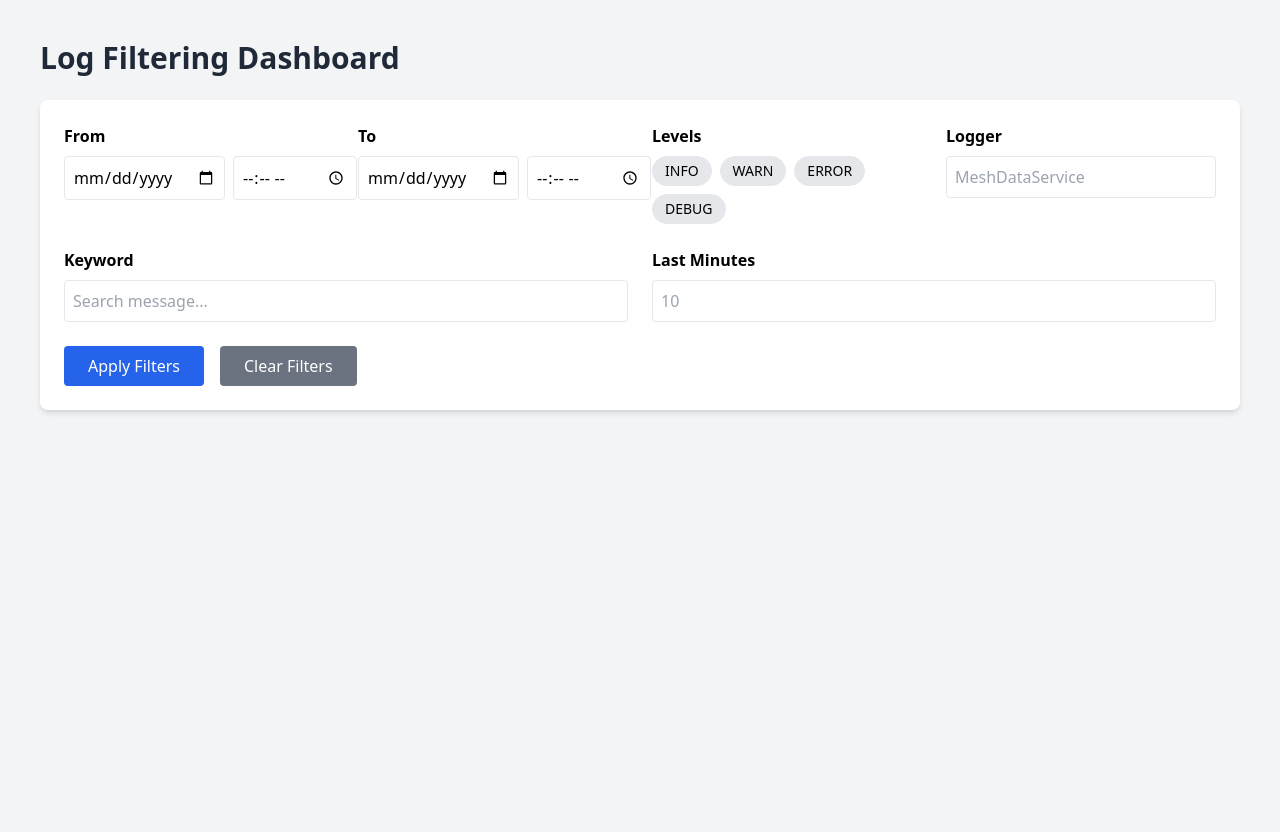
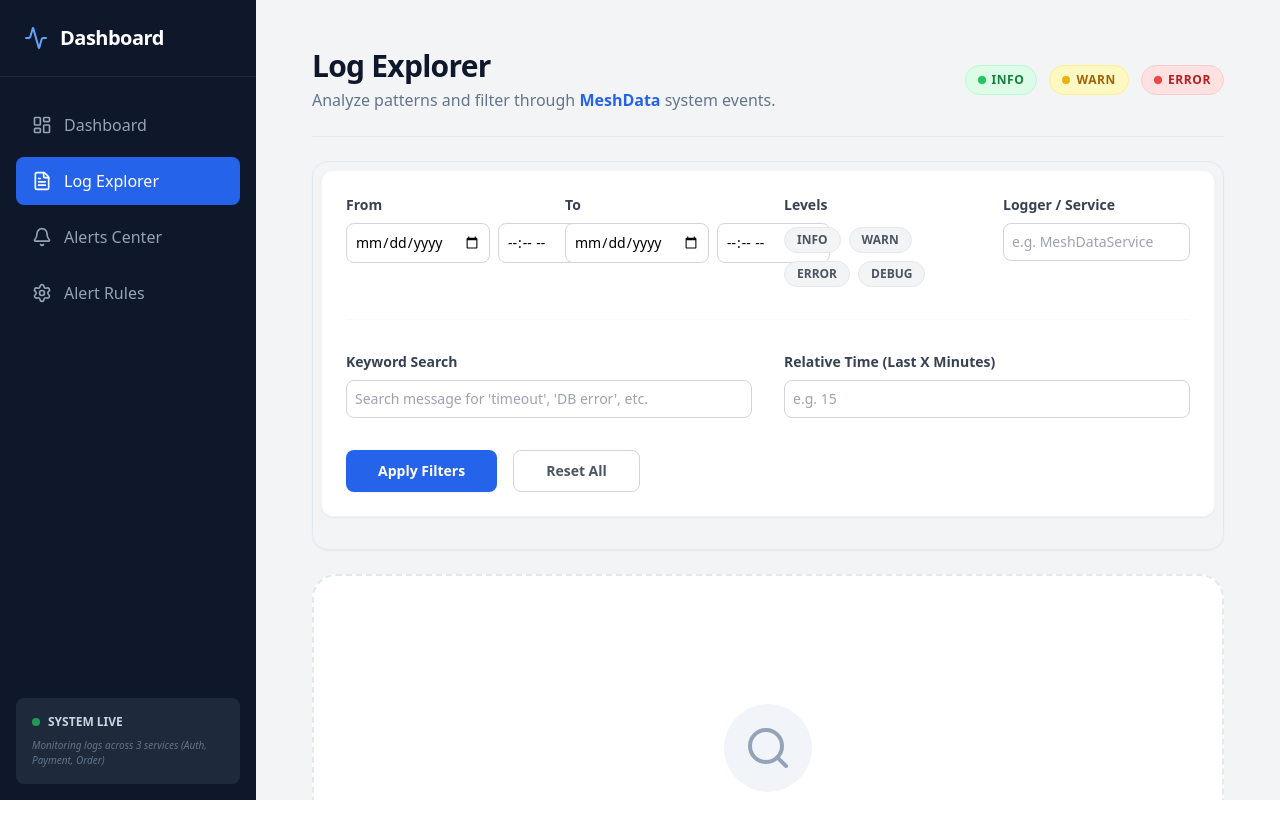
Before and after one commit to hiralkjain/Group10_NT, a React (Vite) app in the folder frontend/: page /filters in a window 1280 px wide. After the commit the page ends 800 px from the top, so only its background shows below. Built offline with nearby package versions, Linux system fonts and the light colour scheme.

Commit message:
add sidebar panel
also connect dashboard and log filtering page

```diff
--- a/frontend/package.json
+++ b/frontend/package.json
@@ -10,6 +10,7 @@
   },
   "dependencies": {
     "axios": "^1.13.5",
+    "lucide-react": "^0.575.0",
     "react": "^18.2.0",
     "react-dom": "^18.2.0",
     "react-router-dom": "^6.22.0"
--- a/frontend/src/components/FilterForm.tsx
+++ b/frontend/src/components/FilterForm.tsx
@@ -1,179 +1,3 @@
-// import { useState } from "react";
-
-// interface Props {
-//   onFilter: (filters: any) => void;
-// }
-
-// const FilterForm = ({ onFilter }: Props) => {
-//   const [levels, setLevels] = useState<string[]>([]);
-//   const [keyword, setKeyword] = useState("");
-//   const [logger, setLogger] = useState("");
-//   const [lastMinutes, setLastMinutes] = useState<number | "">("");
-//   const [fromDate, setFromDate] = useState("");
-//   const [fromTime, setFromTime] = useState("");
-//   const [toDate, setToDate] = useState("");
-//   const [toTime, setToTime] = useState("");
-//   //   const handleSubmit = (e: React.FormEvent) => {
-//   //     e.preventDefault();
-
-//   //     onFilter({
-//   //       levels: levels.length > 0 ? levels : undefined,
-//   //       message_keyword: keyword || undefined,
-//   //       logger_contains: logger || undefined,
-//   //       last_minutes: lastMinutes || undefined,
-//   //     });
-//   //   };
-
-//   const handleSubmit = (e: React.FormEvent) => {
-//     e.preventDefault();
-
-//     let start_datetime = undefined;
-//     let end_datetime = undefined;
-
-//     if (fromDate && fromTime) {
-//       start_datetime = `${fromDate}T${fromTime}:00`;
-//     }
-
-//     if (toDate && toTime) {
-//       end_datetime = `${toDate}T${toTime}:00`;
-//     }
-
-//     onFilter({
-//       levels: levels.length > 0 ? levels : undefined,
-//       message_keyword: keyword || undefined,
-//       logger_contains: logger || undefined,
-//       last_minutes: lastMinutes || undefined,
-//       start_datetime,
-//       end_datetime,
-//     });
-//   };
-
-//   const toggleLevel = (level: string) => {
-//     setLevels((prev) =>
-//       prev.includes(level) ? prev.filter((l) => l !== level) : [...prev, level],
-//     );
-//   };
-//   const isDateSelected = (fromDate && fromTime) || (toDate && toTime);
-
-//   return (
-//     <form
-//       onSubmit={handleSubmit}
-//       className="bg-white p-6 rounded-lg shadow-md mb-6"
-//     >
-//       {/* ROW 1 */}
-//       <div className="grid grid-cols-1 md:grid-cols-4 gap-6">
-//         {/* From */}
-//         <div>
-//           <label className="font-semibold">From</label>
-//           <div className="flex gap-2 mt-2">
-//             <input
-//               type="date"
-//               value={fromDate}
-//               onChange={(e) => setFromDate(e.target.value)}
-//               className="p-2 border rounded w-full"
-//             />
-//             <input
-//               type="time"
-//               value={fromTime}
-//               onChange={(e) => setFromTime(e.target.value)}
-//               className="p-2 border rounded w-full"
-//             />
-//           </div>
-//         </div>
-
-//         {/* To */}
-//         <div>
-//           <label className="font-semibold">To</label>
-//           <div className="flex gap-2 mt-2">
-//             <input
-//               type="date"
-//               value={toDate}
-//               onChange={(e) => setToDate(e.target.value)}
-//               className="p-2 border rounded w-full"
-//             />
-//             <input
-//               type="time"
-//               value={toTime}
-//               onChange={(e) => setToTime(e.target.value)}
-//               className="p-2 border rounded w-full"
-//             />
-//           </div>
-//         </div>
-
-//         {/* Levels */}
-//         <div>
-//           <label className="font-semibold">Levels</label>
-//           <div className="flex gap-2 mt-2 flex-wrap">
-//             {["INFO", "WARN", "ERROR", "DEBUG"].map((level) => (
-//               <button
-//                 type="button"
-//                 key={level}
-//                 onClick={() => toggleLevel(level)}
-//                 className={`px-3 py-1 rounded-full text-sm border ${
-//                   levels.includes(level)
-//                     ? "bg-blue-600 text-white"
-//                     : "bg-gray-200"
-//                 }`}
-//               >
-//                 {level}
-//               </button>
-//             ))}
-//           </div>
-//         </div>
-
-//         {/* Logger */}
-//         <div>
-//           <label className="font-semibold">Logger</label>
-//           <input
-//             type="text"
-//             value={logger}
-//             onChange={(e) => setLogger(e.target.value)}
-//             className="mt-2 w-full p-2 border rounded"
-//             placeholder="MeshDataService"
-//           />
-//         </div>
-//       </div>
-
-//       <div className="grid grid-cols-1 md:grid-cols-2 gap-6 mt-6">
-//         <div>
-//           <label className="font-semibold">Keyword</label>
-//           <input
-//             type="text"
-//             value={keyword}
-//             onChange={(e) => setKeyword(e.target.value)}
-//             className="mt-2 w-full p-2 border rounded"
-//             placeholder="Search message..."
-//           />
-//         </div>
-
-//         {/* Last Minutes */}
-//         <div>
-//           <label className="font-semibold">Last Minutes</label>
-//           <input
-//             type="number"
-//             value={lastMinutes}
-//             disabled={isDateSelected}
-//             onChange={(e) => setLastMinutes(Number(e.target.value))}
-//             className={`mt-2 w-full p-2 border rounded ${
-//               isDateSelected ? "bg-gray-200 cursor-not-allowed" : ""
-//             }`}
-//             placeholder="10"
-//           />
-//         </div>
-//       </div>
-
-//       <button
-//         type="submit"
-//         className="mt-6 bg-blue-600 text-white px-6 py-2 rounded hover:bg-blue-700"
-//       >
-//         Apply Filters
-//       </button>
-//     </form>
-//   );
-// };
-
-// export default FilterForm;
-
 import { useState } from "react";
 
 interface Props {
@@ -234,61 +58,73 @@ const FilterForm = ({ onFilter }: Props) => {
     onFilter({});
   };
 
+  // Helper for level colors matching your dashboard
+  const getLevelClass = (level: string, active: boolean) => {
+    if (!active) return "bg-gray-100 text-gray-600 border-gray-200 hover:bg-gray-200";
+    switch (level) {
+      case "ERROR": return "bg-red-600 text-white border-red-700";
+      case "WARN":  return "bg-yellow-500 text-white border-yellow-600";
+      case "INFO":  return "bg-green-600 text-white border-green-700";
+      default:      return "bg-blue-600 text-white border-blue-700";
+    }
+  };
+
   return (
     <form
       onSubmit={handleSubmit}
-      className="bg-white p-6 rounded-lg shadow-md mb-6"
+      className="bg-white p-6 rounded-xl shadow-sm border border-gray-100 mb-6"
     >
-      <div className="grid grid-cols-1 md:grid-cols-4 gap-6">
-        <div>
-          <label className="font-semibold">From</label>
-          <div className="flex gap-2 mt-2">
+      {/* ROW 1: Date and Service Filters */}
+      <div className="grid grid-cols-1 sm:grid-cols-2 xl:grid-cols-4 gap-8">
+
+        {/* From Date/Time */}
+        <div className="flex flex-col space-y-2">
+          <label className="text-sm font-bold text-gray-700">From</label>
+          <div className="flex flex-col lg:flex-row gap-2">
             <input
               type="date"
               value={fromDate}
               onChange={(e) => setFromDate(e.target.value)}
-              className="p-2 border rounded w-full"
+              className="p-2 border border-gray-300 rounded-lg text-sm w-full focus:ring-2 focus:ring-blue-500 outline-none"
             />
             <input
               type="time"
               value={fromTime}
               onChange={(e) => setFromTime(e.target.value)}
-              className="p-2 border rounded w-full"
+              className="p-2 border border-gray-300 rounded-lg text-sm w-full focus:ring-2 focus:ring-blue-500 outline-none"
             />
           </div>
         </div>
 
-        <div>
-          <label className="font-semibold">To</label>
-          <div className="flex gap-2 mt-2">
+        {/* To Date/Time */}
+        <div className="flex flex-col space-y-2">
+          <label className="text-sm font-bold text-gray-700">To</label>
+          <div className="flex flex-col lg:flex-row gap-2">
             <input
               type="date"
               value={toDate}
               onChange={(e) => setToDate(e.target.value)}
-              className="p-2 border rounded w-full"
+              className="p-2 border border-gray-300 rounded-lg text-sm w-full focus:ring-2 focus:ring-blue-500 outline-none"
             />
             <input
               type="time"
               value={toTime}
               onChange={(e) => setToTime(e.target.value)}
-              className="p-2 border rounded w-full"
+              className="p-2 border border-gray-300 rounded-lg text-sm w-full focus:ring-2 focus:ring-blue-500 outline-none"
             />
           </div>
         </div>
 
-        <div>
-          <label className="font-semibold">Levels</label>
-          <div className="flex gap-2 mt-2 flex-wrap">
+        {/* Levels Section */}
+        <div className="flex flex-col space-y-2">
+          <label className="text-sm font-bold text-gray-700">Levels</label>
+          <div className="flex gap-2 flex-wrap pt-1">
             {["INFO", "WARN", "ERROR", "DEBUG"].map((level) => (
               <button
                 type="button"
                 key={level}
                 onClick={() => toggleLevel(level)}
-                className={`px-3 py-1 rounded-full text-sm border ${
-                  levels.includes(level)
-                    ? "bg-blue-600 text-white"
-                    : "bg-gray-200"
-                }`}
+                className={`px-3 py-1 rounded-full text-xs font-bold border transition-colors ${getLevelClass(level, levels.includes(level))}`}
               >
                 {level}
               </button>
@@ -296,49 +132,56 @@ const FilterForm = ({ onFilter }: Props) => {
           </div>
         </div>
 
-        <div>
-          <label className="font-semibold">Logger</label>
+        {/* Logger/Service Name */}
+        <div className="flex flex-col space-y-2">
+          <label className="text-sm font-bold text-gray-700">Logger / Service</label>
           <input
             type="text"
             value={logger}
             onChange={(e) => setLogger(e.target.value)}
-            className="mt-2 w-full p-2 border rounded"
-            placeholder="MeshDataService"
+            className="p-2 border border-gray-300 rounded-lg text-sm w-full focus:ring-2 focus:ring-blue-500 outline-none"
+            placeholder="e.g. MeshDataService"
           />
         </div>
       </div>
 
-      <div className="grid grid-cols-1 md:grid-cols-2 gap-6 mt-6">
-        <div>
-          <label className="font-semibold">Keyword</label>
+      {/* ROW 2: Search and Relative Time */}
+      <div className="grid grid-cols-1 md:grid-cols-2 gap-8 mt-8 pt-8 border-t border-gray-50">
+
+        {/* Keyword Search */}
+        <div className="flex flex-col space-y-2">
+          <label className="text-sm font-bold text-gray-700">Keyword Search</label>
           <input
             type="text"
             value={keyword}
             onChange={(e) => setKeyword(e.target.value)}
-            className="mt-2 w-full p-2 border rounded"
-            placeholder="Search message..."
+            className="p-2 border border-gray-300 rounded-lg text-sm w-full focus:ring-2 focus:ring-blue-500 outline-none"
+            placeholder="Search message for 'timeout', 'DB error', etc."
           />
         </div>
 
-        <div>
-          <label className="font-semibold">Last Minutes</label>
+        {/* Last Minutes */}
+        <div className="flex flex-col space-y-2">
+          <label className="text-sm font-bold text-gray-700">Relative Time (Last X Minutes)</label>
           <input
             type="number"
             value={lastMinutes}
             disabled={isDateSelected}
-            onChange={(e) => setLastMinutes(Number(e.target.value))}
-            className={`mt-2 w-full p-2 border rounded ${
-              isDateSelected ? "bg-gray-200 cursor-not-allowed" : ""
+            onChange={(e) => setLastMinutes(e.target.value === "" ? "" : Number(e.target.value))}
+            className={`p-2 border border-gray-300 rounded-lg text-sm w-full focus:ring-2 focus:ring-blue-500 outline-none ${
+              isDateSelected ? "bg-gray-100 cursor-not-allowed text-gray-400" : "bg-white"
             }`}
-            placeholder="10"
+            placeholder="e.g. 15"
           />
+          {isDateSelected && <span className="text-[10px] text-amber-600 font-medium">Clear "From/To" dates to use this.</span>}
         </div>
       </div>
 
-      <div className="flex gap-4 mt-6">
+      {/* Buttons */}
+      <div className="flex flex-col sm:flex-row gap-4 mt-8">
         <button
           type="submit"
-          className="bg-blue-600 text-white px-6 py-2 rounded hover:bg-blue-700"
+          className="bg-blue-600 text-white px-8 py-2.5 rounded-lg font-bold text-sm hover:bg-blue-700 shadow-sm transition-all active:scale-95"
         >
           Apply Filters
         </button>
@@ -346,9 +189,9 @@ const FilterForm = ({ onFilter }: Props) => {
         <button
           type="button"
           onClick={handleClear}
-          className="bg-gray-500 text-white px-6 py-2 rounded hover:bg-gray-600"
+          className="bg-white text-gray-600 border border-gray-300 px-8 py-2.5 rounded-lg font-bold text-sm hover:bg-gray-50 transition-all active:scale-95"
         >
-          Clear Filters
+          Reset All
         </button>
       </div>
     </form>
--- a/frontend/src/components/Layout.tsx
+++ b/frontend/src/components/Layout.tsx
@@ -1,11 +1,20 @@
-import { ReactNode } from 'react'
+import React from "react";
+import Sidebar from "./Sidebar";
 
-const Layout = ({ children }: { children: ReactNode }) => {
-  return (
-    <div className="min-h-screen bg-gray-100 p-4">
-      {children}
-    </div>
-  )
+interface LayoutProps {
+  children: React.ReactNode;
 }
 
-export default Layout
+export default function Layout({ children }: LayoutProps) {
+  return (
+    <div className="flex h-screen bg-gray-100 overflow-hidden">
+          <Sidebar />
+
+      <main className="flex-1 overflow-y-auto relative focus:outline-none">
+        <div className="py-6 px-4 sm:px-6 md:px-8">
+          {children}
+        </div>
+      </main>
+    </div>
+  );
+}
--- /dev/null
+++ b/frontend/src/components/Sidebar.tsx
@@ -0,0 +1,53 @@
+import React from "react";
+import { Link, useLocation } from "react-router-dom";
+import { LayoutDashboard, FileText, Bell, Settings, Activity } from "lucide-react";
+
+const menuItems = [
+  { name: "Dashboard", path: "/", icon: LayoutDashboard },
+  { name: "Log Explorer", path: "/filters", icon: FileText },
+  { name: "Alerts Center", path: "/alerts", icon: Bell },
+  { name: "Alert Rules", path: "/rules", icon: Settings },
+];
+
+export default function Sidebar() {
+  const location = useLocation();
+
+  return (
+    <div className="w-64 bg-slate-900 text-white flex flex-col">
+      <div className="p-6 flex items-center gap-3 border-b border-slate-800">
+        <Activity className="text-blue-400" />
+        <span className="text-xl font-bold tracking-tight">Dashboard</span>
+      </div>
+
+      <nav className="mt-6 flex-1 px-4 space-y-2">
+        {menuItems.map((item) => {
+          const isActive = location.pathname === item.path;
+          return (
+            <Link
+              key={item.path}
+              to={item.path}
+              className={`flex items-center gap-3 px-4 py-3 rounded-lg transition-colors ${
+                isActive
+                  ? "bg-blue-600 text-white"
+                  : "text-slate-400 hover:bg-slate-800 hover:text-white"
+              }`}
+            >
+              <item.icon size={20} />
+              <span className="font-medium">{item.name}</span>
+            </Link>
+          );
+        })}
+      </nav>
+
+      <div className="p-4 bg-slate-800 m-4 rounded-lg">
+        <div className="flex items-center gap-2 mb-2">
+          <div className="w-2 h-2 bg-green-500 rounded-full animate-pulse"></div>
+          <span className="text-xs text-slate-300 uppercase font-bold">System Live</span>
+        </div>
+        <p className="text-[10px] text-slate-500 italic">
+          Monitoring logs across 3 services (Auth, Payment, Order)
+        </p>
+      </div>
+    </div>
+  );
+}
--- a/frontend/src/pages/LogFiltersPage.tsx
+++ b/frontend/src/pages/LogFiltersPage.tsx
@@ -1,9 +1,10 @@
-import { useState } from "react";
+import React, { useState } from "react";
 import { filterLogs } from "../api/logsApi";
 import FilterForm from "../components/FilterForm";
 import LogsTable from "../components/LogsTable";
 import StatsCards from "../components/StatsCards";
 import DistributionPanel from "../components/DistributionPanel";
+import { Loader2, Search, Info } from "lucide-react";
 
 const LogFiltersPage = () => {
   const [data, setData] = useState<any>(null);
@@ -16,34 +17,97 @@ const LogFiltersPage = () => {
       setData(result);
     } catch (err) {
       console.error("Error fetching logs", err);
+    } finally {
+      setLoading(false);
     }
-    setLoading(false);
   };
 
   return (
-    <div className="p-6 min-h-screen bg-gray-100">
-      <h1 className="text-3xl font-bold mb-6 text-gray-800">
-        Log Filtering Dashboard
+    <div className="max-w-7xl mx-auto p-4 md:p-6 min-h-screen space-y-6">
+      {/* Header section with context-aware colors */}
+      <div className="flex flex-col md:flex-row md:items-center justify-between gap-4 border-b pb-6">
+        <div>
+          <h1 className="text-3xl font-extrabold text-slate-900 tracking-tight">
+            Log Explorer
           </h1>
+          <p className="text-slate-500 mt-1">
+            Analyze patterns and filter through <span className="text-blue-600 font-semibold">MeshData</span> system events.
+          </p>
+        </div>
 
+        {/* Quick Legend for users */}
+        <div className="flex gap-3 text-xs font-bold uppercase tracking-wider">
+          <span className="flex items-center gap-1.5 px-3 py-1.5 rounded-full bg-green-100 text-green-700 border border-green-200">
+            <div className="w-2 h-2 rounded-full bg-green-500" /> Info
+          </span>
+          <span className="flex items-center gap-1.5 px-3 py-1.5 rounded-full bg-yellow-100 text-yellow-700 border border-yellow-200">
+            <div className="w-2 h-2 rounded-full bg-yellow-500" /> Warn
+          </span>
+          <span className="flex items-center gap-1.5 px-3 py-1.5 rounded-full bg-red-100 text-red-700 border border-red-200">
+            <div className="w-2 h-2 rounded-full bg-red-500" /> Error
+          </span>
+        </div>
+      </div>
+
+      {/* Modern Filter Form container */}
+      <section className=" rounded-2xl shadow-sm border border-slate-200 p-2">
         <FilterForm onFilter={handleFilter} />
+      </section>
 
-      {loading && <p className="mt-4 text-blue-500">Loading...</p>}
+      {/* Loading State */}
+      {loading && (
+        <div className="flex flex-col items-center justify-center py-20 animate-pulse">
+          <Loader2 className="w-10 h-10 text-blue-500 animate-spin mb-4" />
+          <p className="text-slate-500 font-medium">Sifting through log files...</p>
+        </div>
+      )}
 
-      {data && (
-        <>
+      {/* Results Section */}
+      {!loading && data ? (
+        <div className="space-y-6 animate-in fade-in slide-in-from-bottom-4 duration-500">
+
+          {/* Top Row: Responsive Grid for Stats and Charts */}
+          <div className="grid grid-cols-1 lg:grid-cols-12 gap-6">
+            <div className="lg:col-span-4 h-full">
               <StatsCards
                 total={data.total_logs}
                 matched={data.matched_logs}
               />
-
+            </div>
+            <div className="lg:col-span-8 h-full">
               <DistributionPanel
                 levelDist={data.level_distribution}
                 loggerDist={data.logger_distribution}
               />
+            </div>
+          </div>
 
+          {/* Bottom Row: Logs Table with horizontal scroll protection */}
+          <div className="bg-white rounded-2xl shadow-sm border border-slate-200 overflow-hidden">
+            <div className="px-6 py-4 border-b border-slate-100 flex items-center justify-between bg-slate-50/50">
+              <h2 className="font-bold text-slate-700">Search Results</h2>
+              <span className="text-xs font-mono bg-white px-2 py-1 rounded border">
+                {data.results?.length || 0} entries found
+              </span>
+            </div>
+            <div className="overflow-x-auto">
               <LogsTable logs={data.results} />
-        </>
+            </div>
+          </div>
+        </div>
+      ) : (
+        !loading && (
+          // Initial Empty State
+          <div className="flex flex-col items-center justify-center py-32 text-center bg-white rounded-3xl border-2 border-dashed border-slate-200">
+            <div className="bg-slate-100 p-5 rounded-full mb-4">
+              <Search className="w-12 h-12 text-slate-400" />
+            </div>
+            <h3 className="text-xl font-bold text-slate-700">No Query Active</h3>
+            <p className="text-slate-500 max-w-sm mx-auto mt-2">
+              Use the filters above to explore logs by service, level, or keywords like "timeout" or "404".
+            </p>
+          </div>
+        )
       )}
     </div>
   );
```
Also changed, not shown: frontend/src/App.tsx (+6 -4 lines), 1 other file (tests, documents, lock files or other folders). Lines whose indentation alone changed are shown as unchanged.
